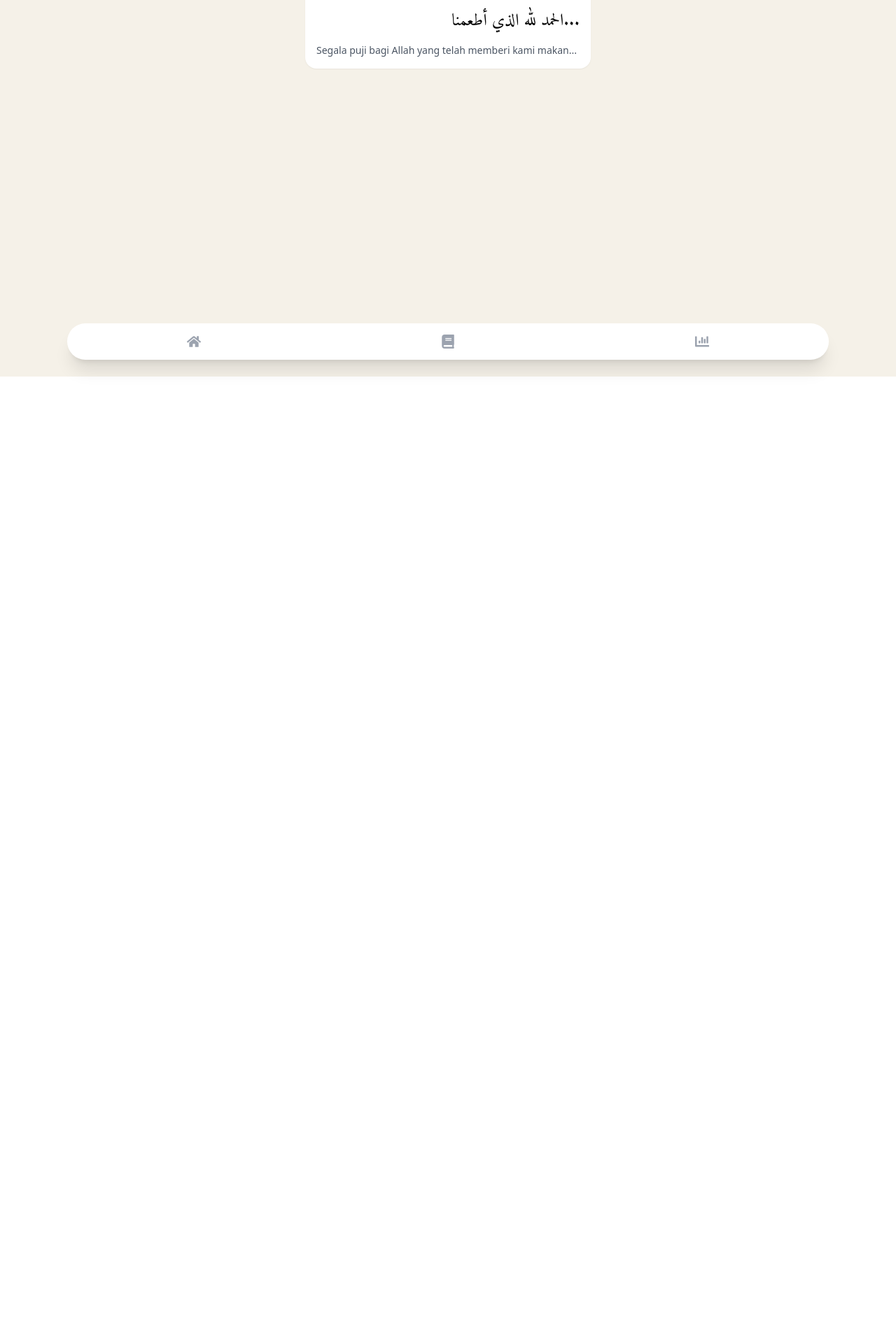
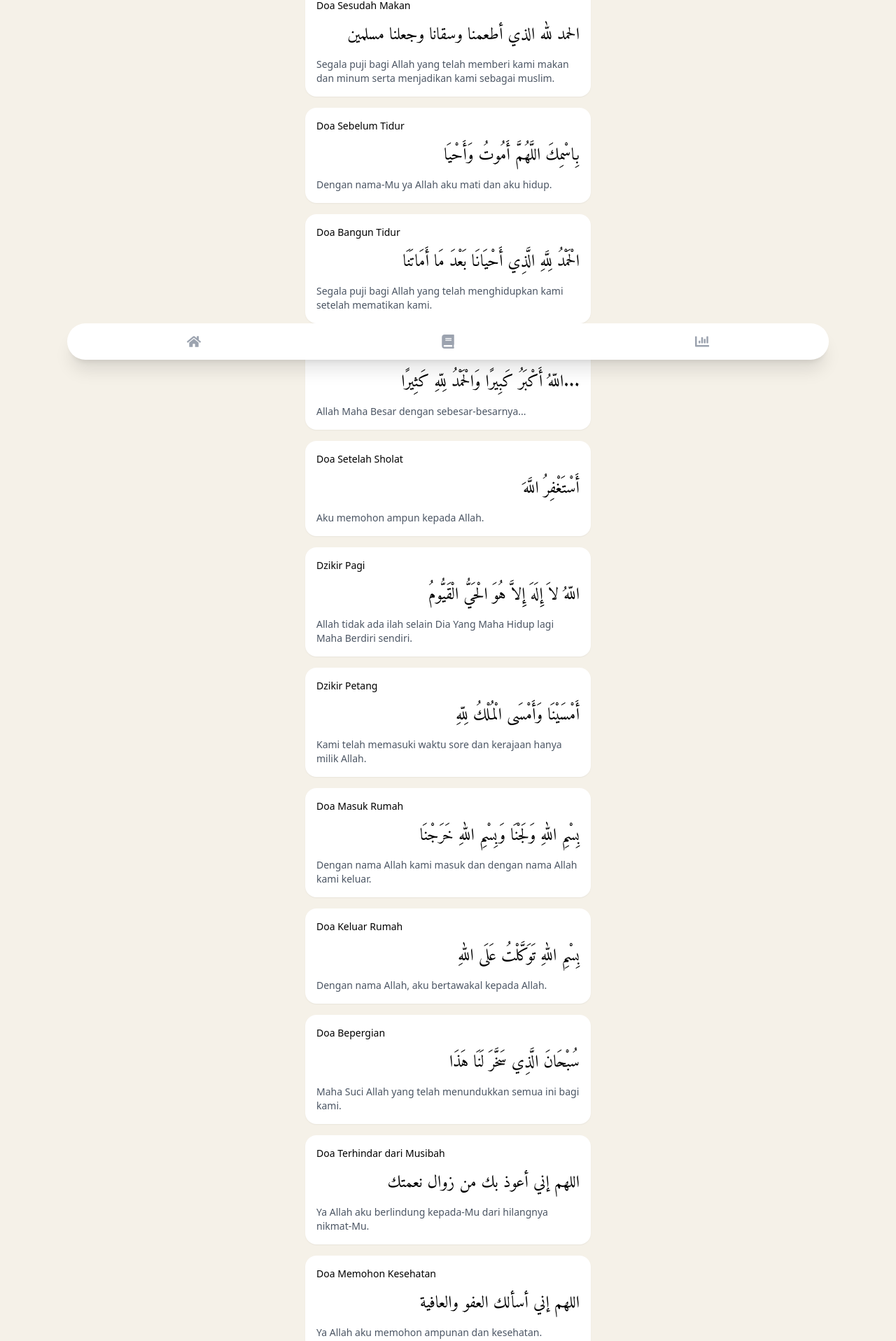
Before and after one commit to Miftahurrhmnn/al-quran-app, a React (Create React App) app: page /dua in a window 1280 px wide. Shown: the part 262-2178 px from the top of the page at 70% size. Before the commit the page ends 800 px from the top, so only its background shows below. Built offline with nearby package versions, Linux system fonts and the light colour scheme.

Commit message:
add function notification & adzan

```diff
--- a/src/components/Dua.js
+++ b/src/components/Dua.js
@@ -1,17 +1,111 @@
 function Dua() {
 
   const duas = [
+
+    // ================= DOA HARIAN =================
     {
+      id: 1,
+      category: "Harian",
       title: "Doa Sebelum Makan",
-      arabic: "اللهم بارك لنا فيما رزقتنا...",
-      translation: "Ya Allah berkahilah rezeki yang Engkau berikan..."
+      arabic: "اللهم بارك لنا فيما رزقتنا وقنا عذاب النار",
+      translation: "Ya Allah, berkahilah rezeki yang Engkau berikan kepada kami dan lindungilah kami dari siksa neraka."
     },
     {
+      id: 2,
+      category: "Harian",
       title: "Doa Sesudah Makan",
-      arabic: "الحمد لله الذي أطعمنا...",
-      translation: "Segala puji bagi Allah yang telah memberi kami makan..."
+      arabic: "الحمد لله الذي أطعمنا وسقانا وجعلنا مسلمين",
+      translation: "Segala puji bagi Allah yang telah memberi kami makan dan minum serta menjadikan kami sebagai muslim."
+    },
+    {
+      id: 3,
+      category: "Harian",
+      title: "Doa Sebelum Tidur",
+      arabic: "بِاسْمِكَ اللَّهُمَّ أَمُوتُ وَأَحْيَا",
+      translation: "Dengan nama-Mu ya Allah aku mati dan aku hidup."
+    },
+    {
+      id: 4,
+      category: "Harian",
+      title: "Doa Bangun Tidur",
+      arabic: "الْحَمْدُ لِلَّهِ الَّذِي أَحْيَانَا بَعْدَ مَا أَمَاتَنَا",
+      translation: "Segala puji bagi Allah yang telah menghidupkan kami setelah mematikan kami."
+    },
+
+    // ================= DOA SHOLAT =================
+    {
+      id: 5,
+      category: "Sholat",
+      title: "Doa Iftitah",
+      arabic: "اللّهُ أَكْبَرُ كَبِيرًا وَالْحَمْدُ لِلّهِ كَثِيرًا...",
+      translation: "Allah Maha Besar dengan sebesar-besarnya..."
+    },
+    {
+      id: 6,
+      category: "Sholat",
+      title: "Doa Setelah Sholat",
+      arabic: "أَسْتَغْفِرُ اللَّهَ",
+      translation: "Aku memohon ampun kepada Allah."
+    },
+
+    // ================= DOA PAGI & PETANG =================
+    {
+      id: 7,
+      category: "Pagi & Petang",
+      title: "Dzikir Pagi",
+      arabic: "اللّهُ لاَ إِلَهَ إِلاَّ هُوَ الْحَيُّ الْقَيُّومُ",
+      translation: "Allah tidak ada ilah selain Dia Yang Maha Hidup lagi Maha Berdiri sendiri."
+    },
+    {
+      id: 8,
+      category: "Pagi & Petang",
+      title: "Dzikir Petang",
+      arabic: "أَمْسَيْنَا وَأَمْسَى الْمُلْكُ لِلّهِ",
+      translation: "Kami telah memasuki waktu sore dan kerajaan hanya milik Allah."
+    },
+
+    // ================= DOA RUMAH =================
+    {
+      id: 9,
+      category: "Rumah",
+      title: "Doa Masuk Rumah",
+      arabic: "بِسْمِ اللهِ وَلَجْنَا وَبِسْمِ اللهِ خَرَجْنَا",
+      translation: "Dengan nama Allah kami masuk dan dengan nama Allah kami keluar."
+    },
+    {
+      id: 10,
+      category: "Rumah",
+      title: "Doa Keluar Rumah",
+      arabic: "بِسْمِ اللهِ تَوَكَّلْتُ عَلَى اللهِ",
+      translation: "Dengan nama Allah, aku bertawakal kepada Allah."
+    },
+
+    // ================= DOA SAFAR =================
+    {
+      id: 11,
+      category: "Safar",
+      title: "Doa Bepergian",
+      arabic: "سُبْحَانَ الَّذِي سَخَّرَ لَنَا هَذَا",
+      translation: "Maha Suci Allah yang telah menundukkan semua ini bagi kami."
+    },
+
+    // ================= DOA PERLINDUNGAN =================
+    {
+      id: 12,
+      category: "Perlindungan",
+      title: "Doa Terhindar dari Musibah",
+      arabic: "اللهم إني أعوذ بك من زوال نعمتك",
+      translation: "Ya Allah aku berlindung kepada-Mu dari hilangnya nikmat-Mu."
+    },
+    {
+      id: 13,
+      category: "Perlindungan",
+      title: "Doa Memohon Kesehatan",
+      arabic: "اللهم إني أسألك العفو والعافية",
+      translation: "Ya Allah aku memohon ampunan dan kesehatan."
     }
   ];
+
 
   return (
     <div className="p-5">
--- a/src/components/Hadith.js
+++ b/src/components/Hadith.js
@@ -1,22 +1,92 @@
+import React, { useEffect, useState } from "react";
+import axios from "axios";
+
 function Hadith() {
+
+  const [kitab, setKitab] = useState("bukhari");
+  const [hadiths, setHadiths] = useState([]);
+  const [page, setPage] = useState(1);
+  const [loading, setLoading] = useState(false);
+
+  const fetchHadith = async () => {
+
+    try {
+      setLoading(true);
+
+      const res = await axios.get(
+        `https://api.hadith.gading.dev/books/${kitab}?range=${page}-${page+9}`
+      );
+
+      setHadiths(res.data.data.hadiths);
+
+    } catch (err) {
+      console.log(err);
+    } finally {
+      setLoading(false);
+    }
+  };
+
+  useEffect(() => {
+    fetchHadith();
+  }, [kitab, page]);
 
   return (
     <div className="p-5">
 
-      <h1 className="text-xl font-semibold mb-6">
-        Hadith of The Day
-      </h1>
+      <h1 className="text-xl font-bold mb-4">Hadis</h1>
 
-      <div className="bg-white rounded-2xl p-5 shadow-sm">
+      {/* ================= PILIH KITAB ================= */}
+      <select
+        value={kitab}
+        onChange={(e) => {
+          setKitab(e.target.value);
+          setPage(1);
+        }}
+        className="mb-4 w-full p-2 rounded-lg border"
+      >
+        <option value="bukhari">Sahih Bukhari</option>
+        <option value="muslim">Sahih Muslim</option>
+        <option value="tirmidzi">Tirmidzi</option>
+        <option value="abu-daud">Abu Daud</option>
+      </select>
 
-        <p className="italic text-gray-700">
-          "Sesungguhnya amal itu tergantung pada niatnya."
-        </p>
+      {loading && <p>Loading hadis...</p>}
 
-        <p className="text-sm text-gray-500 mt-4">
-          (HR. Bukhari & Muslim)
-        </p>
+      {/* ================= LIST HADIS ================= */}
+      {hadiths.map((item) => (
+        <div
+          key={item.number}
+          className="bg-white rounded-2xl p-4 mb-4 shadow"
+        >
+          <p className="text-xs text-gray-500 mb-2">
+            Hadis No. {item.number}
+          </p>
 
+          <p className="text-right text-lg leading-loose mb-3">
+            {item.arab}
+          </p>
+
+          <p className="text-sm text-gray-700">
+            {item.id}
+          </p>
+        </div>
+      ))}
+
+      {/* ================= PAGINATION ================= */}
+      <div className="flex justify-between mt-6">
+        <button
+          onClick={() => page > 1 && setPage(page - 10)}
+          className="px-4 py-2 bg-gray-200 rounded-lg"
+        >
+          Prev
+        </button>
+
+        <button
+          onClick={() => setPage(page + 10)}
+          className="px-4 py-2 bg-indigo-600 text-white rounded-lg"
+        >
+          Next
+        </button>
       </div>
 
     </div>
--- a/src/components/Prayer/PrayerCard.js
+++ b/src/components/Prayer/PrayerCard.js
@@ -112,19 +112,16 @@ function PrayerCard() {
         Next: {nextPrayer} • {countdown}
       </p>
 
+
       {/* PRAYER ROW */}
-      <div className="flex justify-between text-xs mt-6">
-
+      <div className="flex justify-between text-xs mt-6 opacity-90">
         {["Fajr", "Dhuhr", "Asr", "Maghrib", "Isha"].map(prayer => (
-          <div
-            key={prayer}
-            className={`text-center ${
-              nextPrayer === prayer ? "font-bold text-yellow-300" : ""
-            }`}
-          >
-            <p>{prayer}</p>
-            <p>{times[prayer]}</p>
-          </div>
+           <PrayerItem
+              key={prayer}
+              name={prayer}
+              time={times?.[prayer]}
+              active={activePrayer === prayer}
+            />
         ))}
 
       </div>
--- a/src/components/Quran/SurahDetail.js
+++ b/src/components/Quran/SurahDetail.js
@@ -160,7 +160,7 @@ function SurahDetail() {
         <input
           type="text"
           placeholder="Search..."
-          className="px-3 py-2 rounded-lg text-black"
+          className="px-3 py-2 rounded-lg text-black border"
           onChange={(e) => setSearch(e.target.value)}
         />
       </div>
--- a/src/components/Quran/SurahList.js
+++ b/src/components/Quran/SurahList.js
@@ -29,7 +29,7 @@ function SurahList() {
   return (
     <div>
 
-      <h1 className="text-2xl font-semibold mb-6">
+      <h1 className="m-4 text-2xl font-semibold mb-6">
         Al-Qur’an
       </h1>
 
--- a/src/index.js
+++ b/src/index.js
@@ -11,6 +11,21 @@ root.render(
   </React.StrictMode>
 );
 
+// ================= SERVICE WORKER REGISTER =================
+
+if ('serviceWorker' in navigator) {
+  window.addEventListener('load', () => {
+    navigator.serviceWorker
+      .register('/service-worker.js')
+      .then((registration) => {
+        console.log('Service Worker registered:', registration);
+      })
+      .catch((error) => {
+        console.log('Service Worker registration failed:', error);
+      });
+  });
+}
+
 // If you want to start measuring performance in your app, pass a function
 // to log results (for example: reportWebVitals(console.log))
 // or send to an analytics endpoint. Learn more: https://bit.ly/CRA-vitals
```
Also changed, not shown: public/service-worker.js (added, +17 -0 lines), src/components/Home.js (+162 -57 lines), 1 other file (tests, documents, lock files or other folders).
